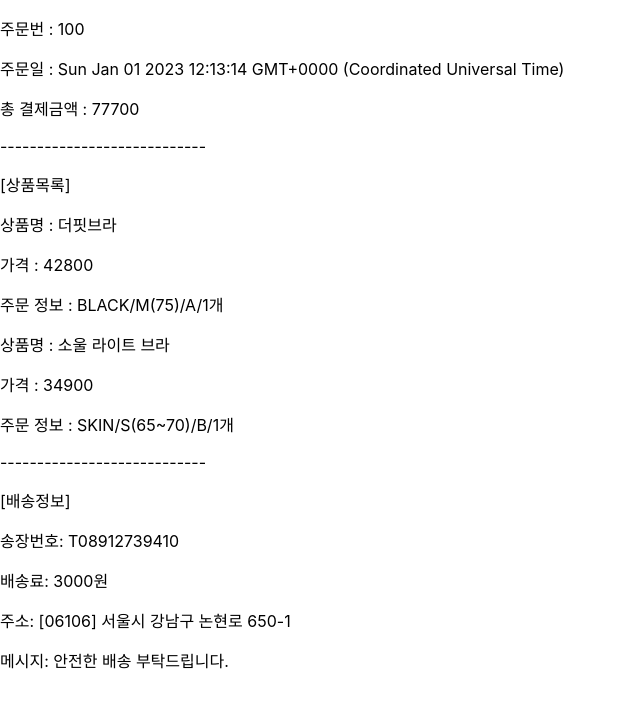
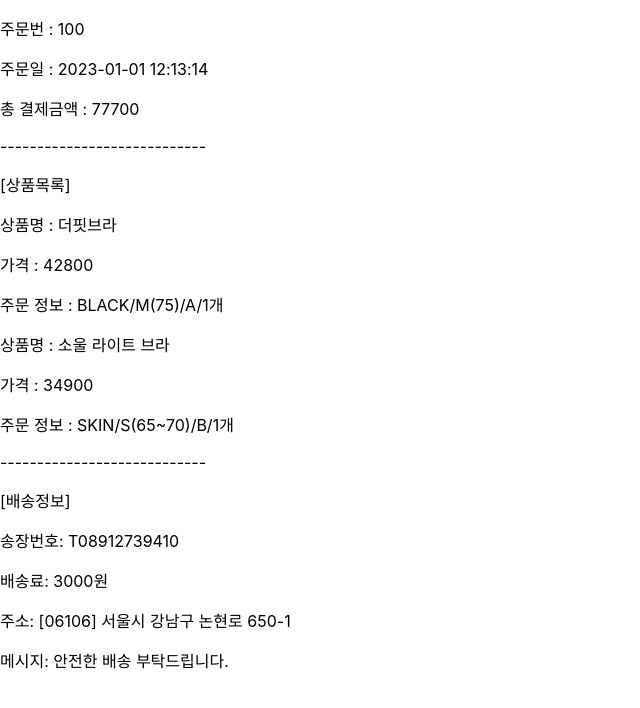
Before and after one commit to antigravity-official/anti-frontend-order, a React (Create React App) app: page / in a window 1280 px wide. Shown: the top 708 px of the page, without its empty margins (0-640 px from the left). Built offline with nearby package versions, Linux system fonts and the light colour scheme.

Commit message:
refactor:주문결제정보 컴포넌트 분리

```diff
--- a/src/assets/order.json
+++ b/src/assets/order.json
@@ -1,7 +1,9 @@
 {
-  "id": 100,
-  "orderAt": "2023-01-01 12:13:14",
-  "amount": 77700,
+  "paymentInfo": {
+    "id": 100,
+    "orderAt": "2023-01-01 12:13:14",
+    "amount": 77700
+  },
   "products": [
     {
       "id": 51,
--- a/src/components/OrderInfo.tsx
+++ b/src/components/OrderInfo.tsx
@@ -2,6 +2,7 @@ import type { FC } from "react";
 import { Order } from "../Models";
 import OrderProductLists from "./OrderProductLists";
 import ShippingInfo from "./ShippingInfo";
+import OrderPaymentInfo from "./OrderPaymentInfo";
 
 interface Props {
   order: Order;
@@ -10,9 +11,7 @@ interface Props {
 const OrderInfo: FC<Props> = ({ order }) => {
   return (
     <div>
-      <p>주문번 : {order.id}</p>
-      <p>주문일 : {order.orderAt.toString()}</p>
-      <p>총 결제금액 : {order.amount}</p>
+      <OrderPaymentInfo paymentInfo={order.paymentInfo} />
       <p>----------------------------</p>
       <OrderProductLists productLists={order.products} />
       <p>----------------------------</p>
--- /dev/null
+++ b/src/components/OrderPaymentInfo.tsx
@@ -0,0 +1,18 @@
+import { FC } from "react";
+import { PaymentInfo } from "../Models";
+
+interface Props {
+  paymentInfo: PaymentInfo;
+}
+
+const OrderPaymentInfo: FC<Props> = ({ paymentInfo }) => {
+  return (
+    <div>
+      <p>주문번 : {paymentInfo.id}</p>
+      <p>주문일 : {paymentInfo.orderAt.toString()}</p>
+      <p>총 결제금액 : {paymentInfo.amount}</p>
+    </div>
+  );
+};
+
+export default OrderPaymentInfo;
--- a/src/utils/parseOrder.ts
+++ b/src/utils/parseOrder.ts
@@ -4,9 +4,7 @@ const parseOrder = (fetchOrder: any): Promise<Order> => {
   return new Promise((resolve) => {
     setTimeout(() => {
       const order: Order = {
-        id: fetchOrder.id,
-        orderAt: new Date(fetchOrder.orderAt),
-        amount: fetchOrder.amount,
+        paymentInfo: fetchOrder.paymentInfo,
         products: fetchOrder.products,
         shipping: fetchOrder.shipping,
       };
```
Also changed, not shown: src/Models.ts (+22 -18 lines).
